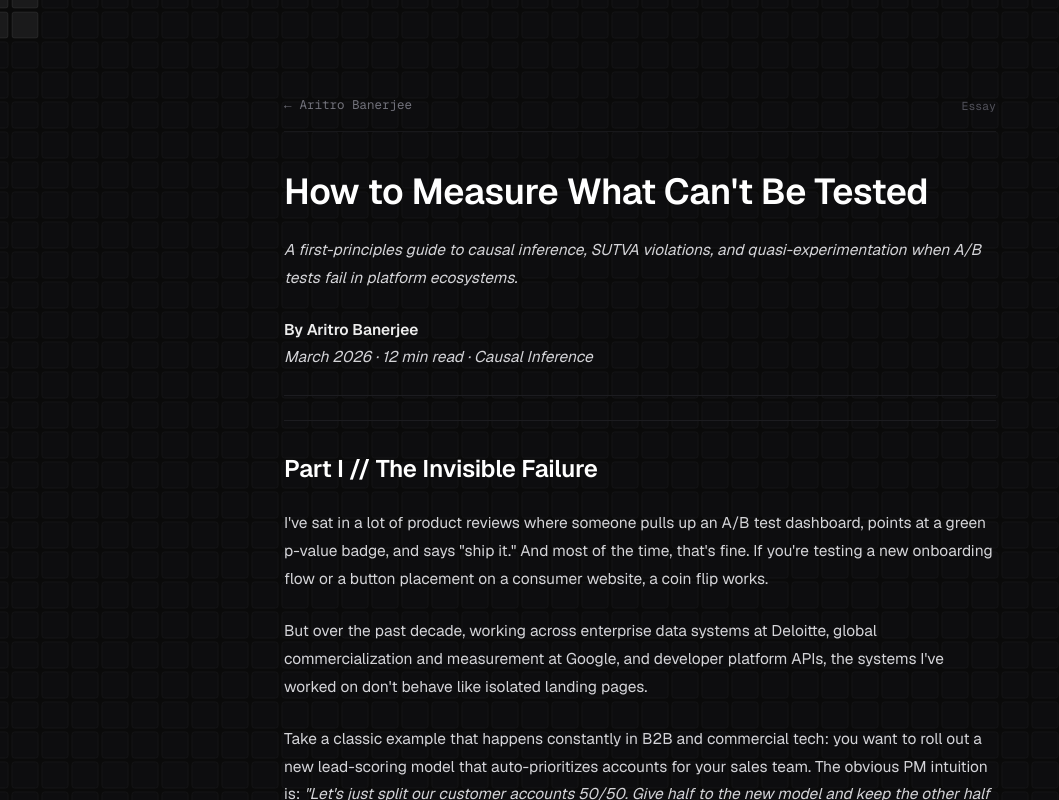
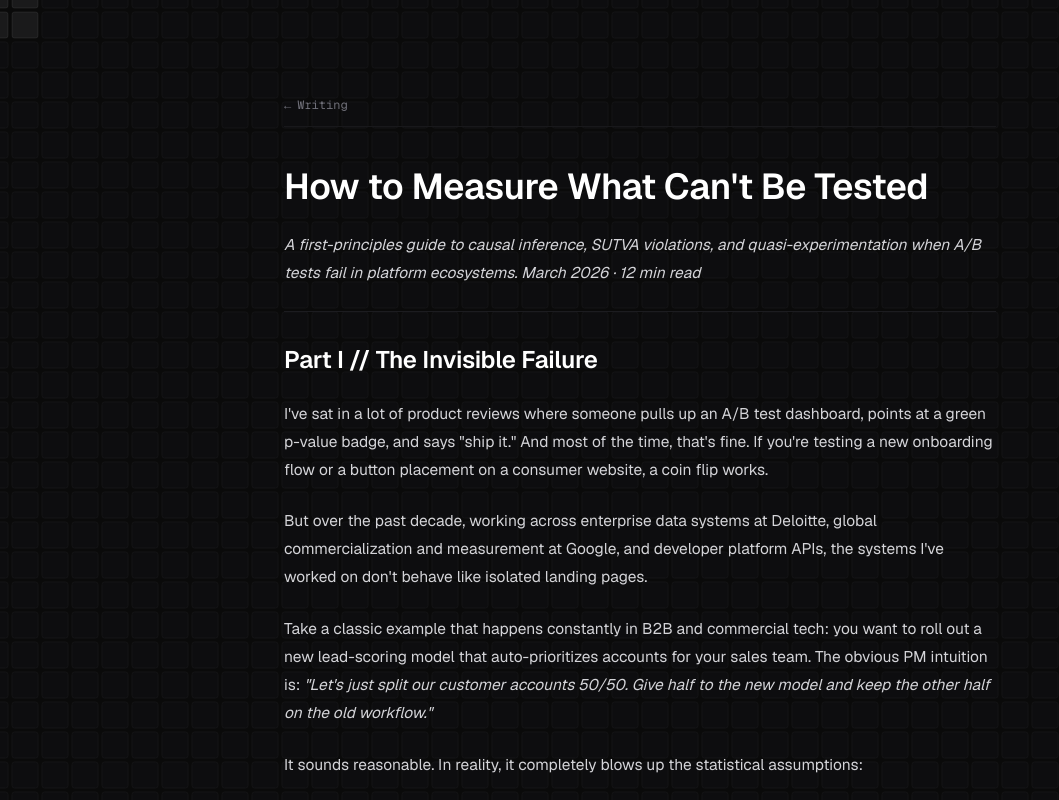
Before and after one commit to aritrobanerjee/aritrobanerjee.github.io, a React (Vite) app: page / in a window 1280 px wide. Both pictures are taken after a click on the element 640 px from the left and 403 px from the top of the page. Shown: the top 800 px of the page, without its empty margins (0-1059 px from the left). Built offline with nearby package versions, Linux system fonts and the light colour scheme.

Commit message:
style: streamline writing section and essay navigation for concise minimalism

```diff
--- a/src/components/CausalMeasurementEssay.tsx
+++ b/src/components/CausalMeasurementEssay.tsx
@@ -15,17 +15,14 @@ export const CausalMeasurementEssay: React.FC<CausalMeasurementEssayProps> = ({
   return (
     <article className="space-y-10">
       {/* Top Navigation */}
-      <nav className="flex items-center justify-between border-b border-[#18181b] pb-4">
+      <nav className="flex items-center justify-between border-b border-[#18181b] pb-3">
         <button
           onClick={onBack}
-          className="group flex items-center gap-2 text-[12.5px] font-mono text-[#71717a] hover:text-white transition-colors"
+          className="group flex items-center gap-1.5 text-[12px] font-mono text-[#71717a] hover:text-white transition-colors"
         >
           <span className="transition-transform group-hover:-translate-x-0.5">←</span>
-          <span>Aritro Banerjee</span>
+          <span>Writing</span>
         </button>
-        <span className="text-[11.5px] font-mono text-[#52525b]">
-          Essay
-        </span>
       </nav>
 
       {/* Markdown Content Renderer */}
@@ -141,7 +138,7 @@ export const CausalMeasurementEssay: React.FC<CausalMeasurementEssayProps> = ({
             onClick={onBack}
             className="hover:text-white transition-colors"
           >
-            ← Return to portfolio
+            ← Writing
           </button>
           <button
             onClick={() => window.scrollTo({ top: 0, behavior: 'smooth' })}
--- a/src/components/WritingSection.tsx
+++ b/src/components/WritingSection.tsx
@@ -7,11 +7,10 @@ interface WritingSectionProps {
 export const WritingSection: React.FC<WritingSectionProps> = ({ onSelectArticle }) => {
   return (
     <section className="space-y-6">
-      <div className="border-b border-[#18181b] pb-2 flex items-center justify-between">
+      <div className="border-b border-[#18181b] pb-2">
         <h2 className="text-[11px] font-mono uppercase tracking-[0.15em] text-[#52525b]">
-          Writing & Artifacts
+          Writing
         </h2>
-        <span className="text-[10px] font-mono text-[#52525b]">01</span>
       </div>
 
       <div className="space-y-4">
@@ -26,7 +25,7 @@ export const WritingSection: React.FC<WritingSectionProps> = ({ onSelectArticle
                 <span className="text-[11px] text-[#71717a] group-hover:translate-x-0.5 transition-transform">→</span>
               </h3>
               <p className="text-[11.5px] font-mono text-[#52525b]">
-                March 2026 · 12 min read · Causal Inference
+                March 2026 · 12 min read
               </p>
             </div>
           </div>
```
Also changed, not shown: src/content/essays/causal-measurement.md (+1 -5 lines).
